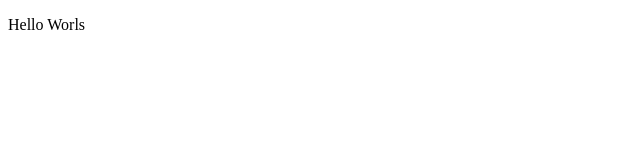
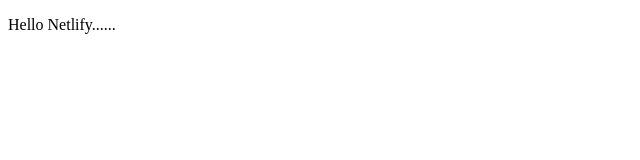
Before and after one commit to priyankanaik625-zz/TestNetlify, a plain HTML site: page index.html in a window 1280 px wide. Shown: the full height of the page, 0-640 px from the left. Drawn offline with Linux system fonts and the light colour scheme.

Commit message:
Change text

```diff
--- a/index.html
+++ b/index.html
@@ -7,6 +7,6 @@
     <script src=""></script>
   </head>
   <body>
-    <p>Hello Worls</p>
+    <p>Hello Netlify......</p>
   </body>
 </html>
```
